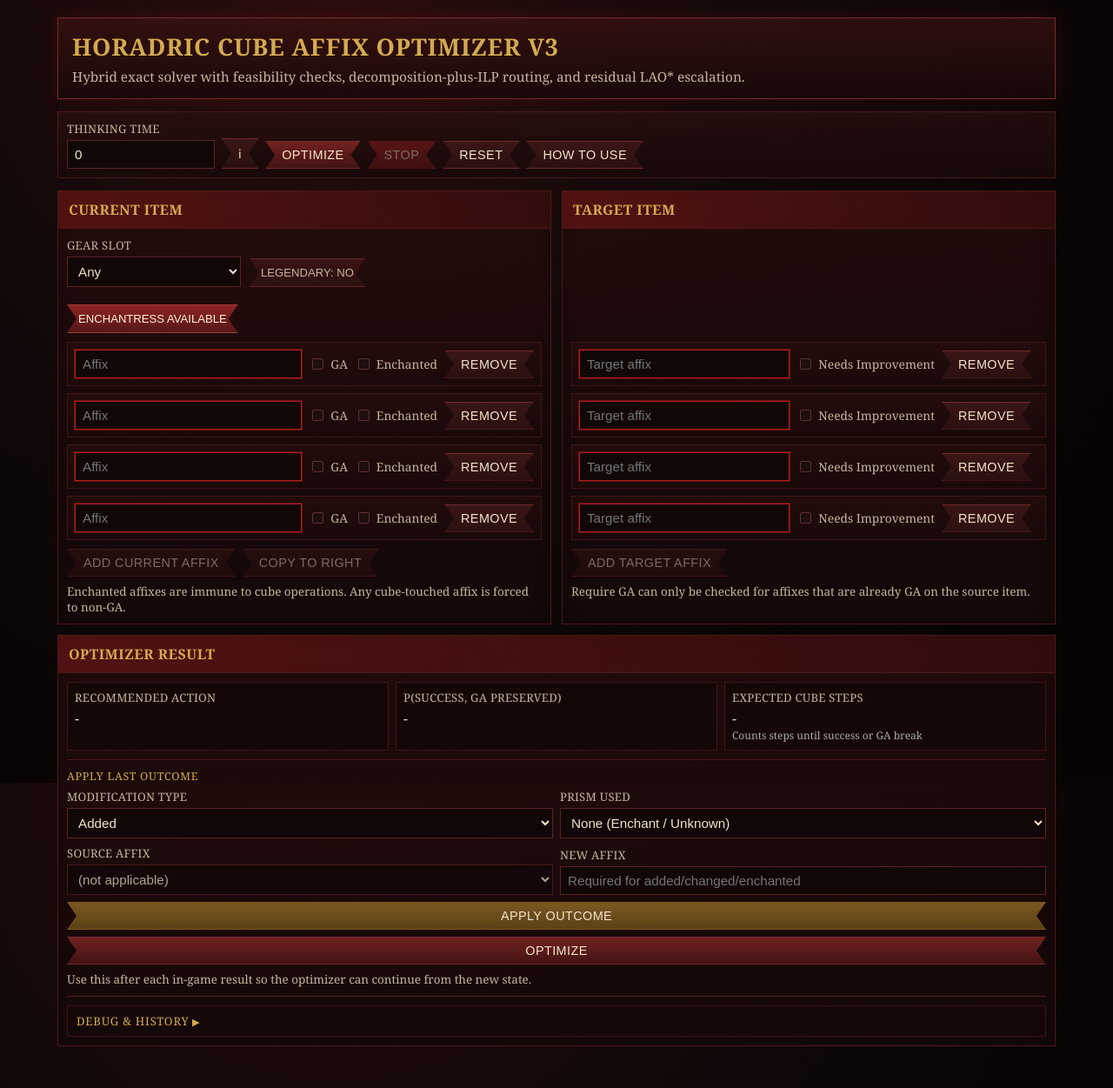
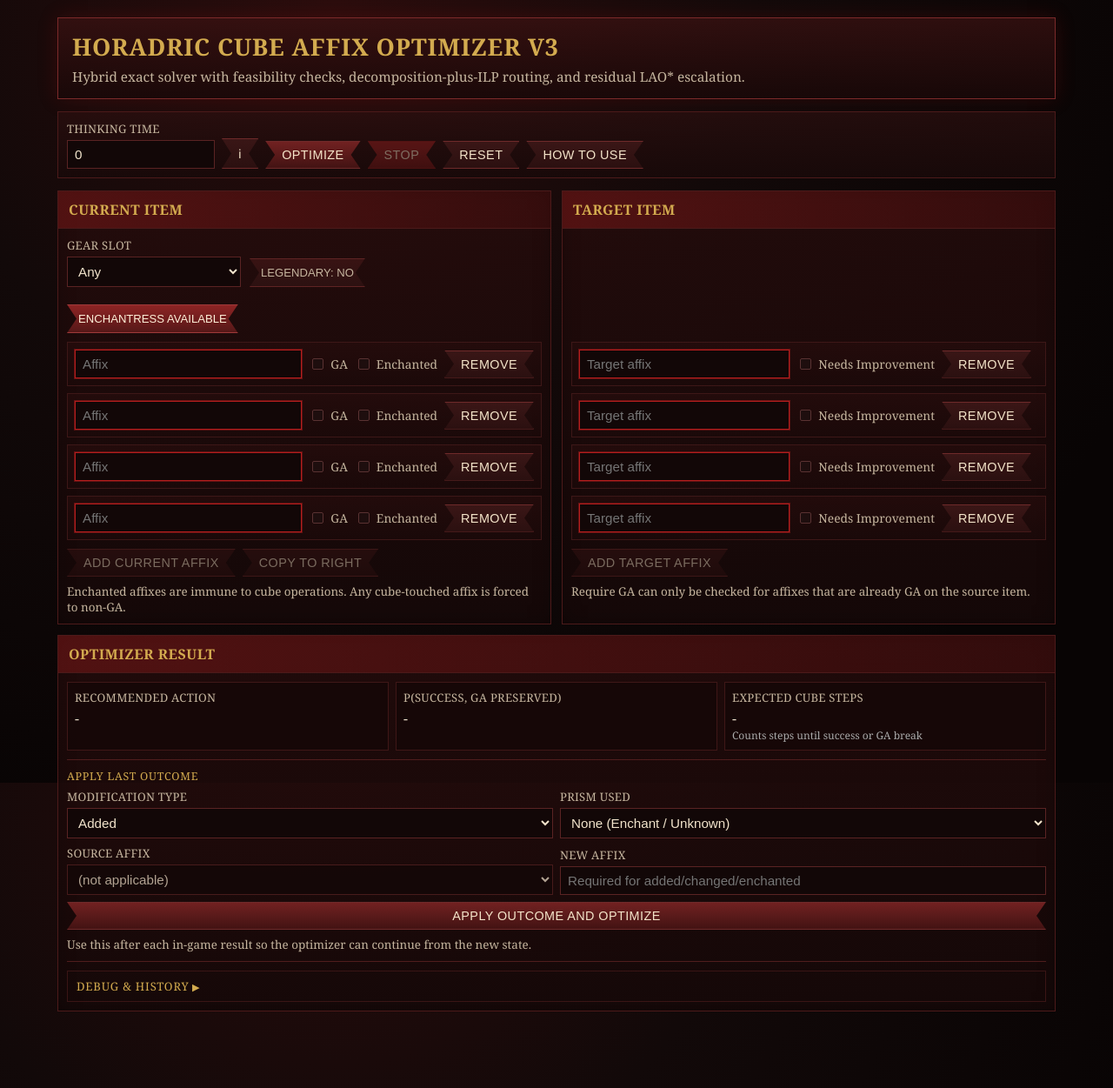
Before and after one commit to slaymaker1907/slaymaker1907.github.io, a Jekyll site: the page built from d4cubeoptim/index.html, in a window 1280 px wide. Shown: the whole page at 87% size. Built offline with Jekyll 4.4.1, drawn with Linux system fonts in a browser that asks for light colours; after the commit the page ends 1211 px from its top, so only the background shows below that; some of the changed lines change nothing that is shown.

Commit message:
Update to be unified button

```diff
--- a/d4cubeoptim/index.html
+++ b/d4cubeoptim/index.html
@@ -667,8 +667,7 @@
 							<input id="manual-result" type="text" list="manual-result-options" placeholder="Required for added/changed/enchanted">
 						</div>
 
-						<button id="apply-manual" class="btn warn action-submit">Apply Outcome</button>
-						<button id="apply-then-run" class="btn action-submit">Optimize</button>
+						<button id="apply-manual" class="btn action-submit">Apply Outcome and Optimize</button>
 					</div>
 					<p class="legend">
 						Use this after each in-game result so the optimizer can continue from the new state.
@@ -926,7 +925,6 @@
 			manualResult: document.getElementById("manual-result"),
 			manualPrism: document.getElementById("manual-prism"),
 			applyManual: document.getElementById("apply-manual"),
-			applyThenRun: document.getElementById("apply-then-run"),
 
 			resultAction: document.getElementById("result-action"),
 			resultSuccess: document.getElementById("result-success"),
@@ -1070,8 +1068,7 @@
 				renderManualControls();
 			});
 
-			els.applyManual.addEventListener("click", applyManualOutcome);
-			els.applyThenRun.addEventListener("click", () => { applyManualOutcome(); startRun(); });
+			els.applyManual.addEventListener("click", () => { applyManualOutcome(); startRun(); });
 		}
 
 		function ensureWorker() {
@@ -1516,7 +1513,6 @@
 		function setRunButtons() {
 			els.runBtn.disabled = runInProgress;
 			els.stopBtn.disabled = !runInProgress;
-			els.applyThenRun.disabled = runInProgress;
 		}
 
 		function renderStatus(text, className) {
```
